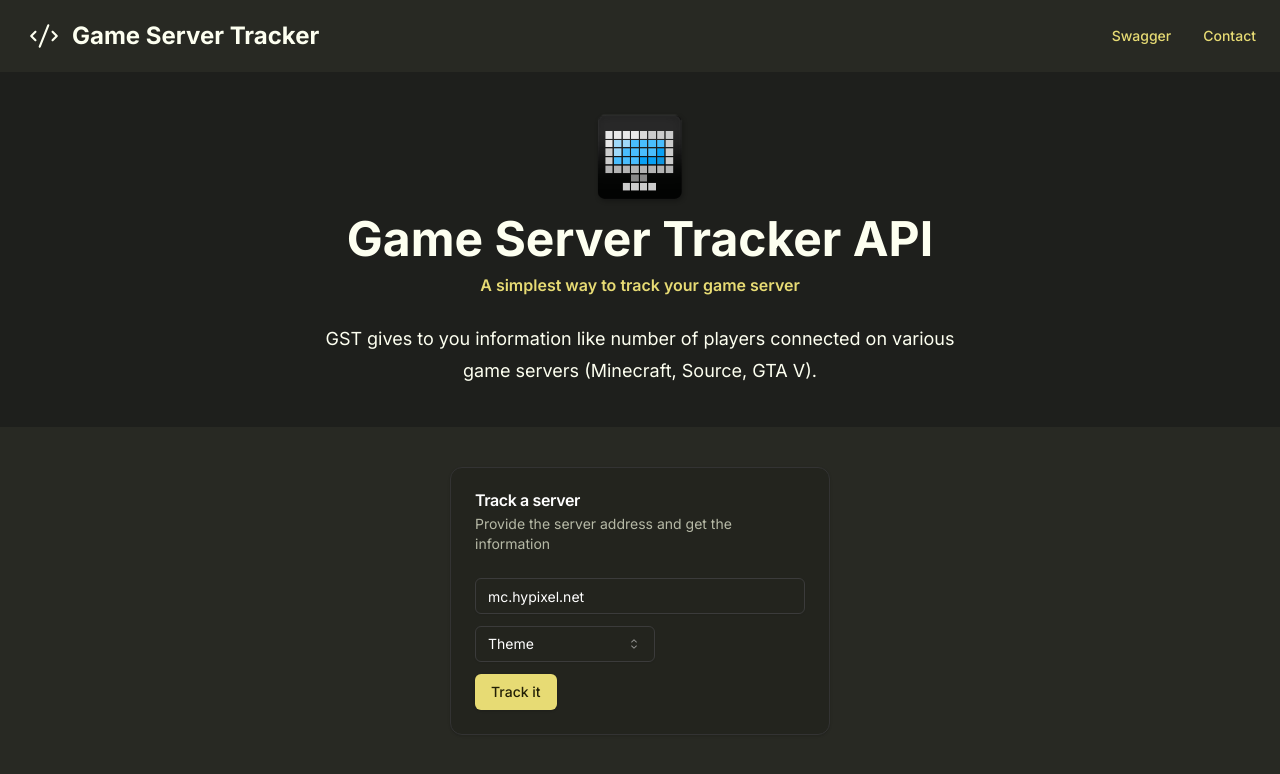
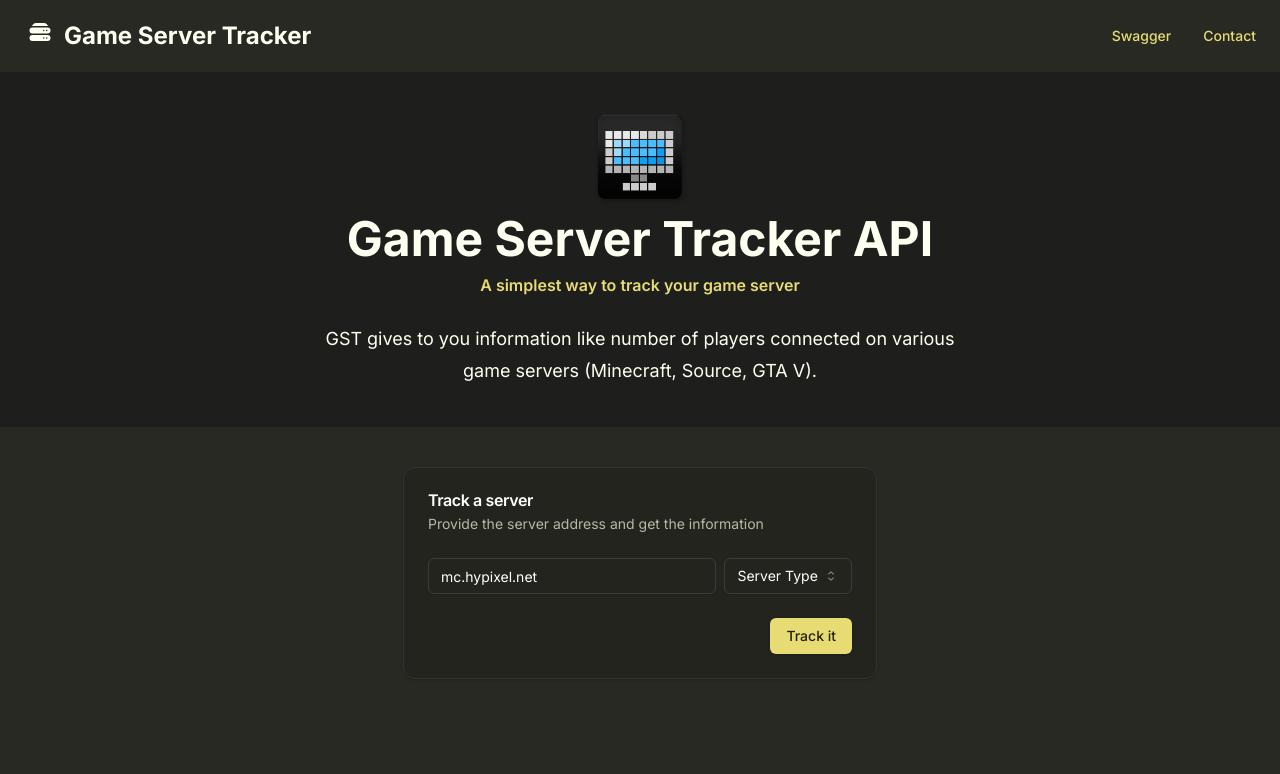
Before and after one commit to BliTz037/gst-website, a Next.js app: page / in a window 1280 px wide. Shown: the top 774 px of the page. Built offline with nearby package versions, Linux system fonts and the light colour scheme.

Commit message:
[ADD] icon + edit form

```diff
--- a/src/app/page.tsx
+++ b/src/app/page.tsx
@@ -4,6 +4,7 @@ import {
   Card,
   CardContent,
   CardDescription,
+  CardFooter,
   CardHeader,
   CardTitle,
 } from "@/components/ui/card";
@@ -48,7 +49,7 @@ export default function Home() {
         </section>
         <div className="container min-h-screen pt-6 lg:pt-10">
           <div className=" flex justify-center items-center">
-            <Card className="w-[380px]">
+            <Card>
               <CardHeader>
                 <CardTitle>Track a server</CardTitle>
                 <CardDescription>
@@ -56,21 +57,26 @@ export default function Home() {
                 </CardDescription>
               </CardHeader>
               <CardContent>
-                <div className="space-y-3">
+                <div className="flex flex-row space-x-2">
                   <Input value="mc.hypixel.net" placeholder="Server address" />
                   <Select>
                     <SelectTrigger className="w-[180px]">
-                      <SelectValue placeholder="Theme" />
+                      <SelectValue placeholder="Server Type" />
                     </SelectTrigger>
                     <SelectContent>
-                      <SelectItem value="light">Light</SelectItem>
-                      <SelectItem value="dark">Dark</SelectItem>
-                      <SelectItem value="system">System</SelectItem>
+                      <SelectItem value="mc">Minecraft Java Edition</SelectItem>
+                      <SelectItem value="mcbedrock">
+                        Minecraft Bedrock Edition
+                      </SelectItem>
+                      <SelectItem value="source">Source</SelectItem>
+                      <SelectItem value="fivem">FiveM / RedM</SelectItem>
                     </SelectContent>
                   </Select>
-                  <Button>Track it</Button>
                 </div>
               </CardContent>
+              <CardFooter className="justify-end">
+                <Button>Track it</Button>
+              </CardFooter>
             </Card>
           </div>
         </div>
--- a/src/components/header.tsx
+++ b/src/components/header.tsx
@@ -1,12 +1,12 @@
 import Link from "next/link";
 import { Button } from "@/components/ui/button";
-import { CodeIcon } from "@radix-ui/react-icons";
+import { ServerIcon } from "./icons/ServerIcon";
 
 export function Header() {
   return (
     <div className="flex items-center justify-between px-2">
       <div className="flex flex-row gap-3 p-5">
-        <CodeIcon width={32} height={32} />
+        <ServerIcon width={32} height={32} />
         <h1 className="font-heading text-xl md:text-2xl font-bold">Game Server Tracker</h1>
       </div>
       <div>
--- /dev/null
+++ b/src/components/icons/EyeIcon.tsx
@@ -0,0 +1,24 @@
+export const EyeIcon = (props: React.SVGProps<SVGSVGElement>) => {
+  return (
+    <svg
+      xmlns="http://www.w3.org/2000/svg"
+      fill="none"
+      viewBox="0 0 24 24"
+      strokeWidth={1.5}
+      stroke="currentColor"
+      className="size-6"
+      {...props}
+    >
+      <path
+        strokeLinecap="round"
+        strokeLinejoin="round"
+        d="M2.036 12.322a1.012 1.012 0 0 1 0-.639C3.423 7.51 7.36 4.5 12 4.5c4.638 0 8.573 3.007 9.963 7.178.07.207.07.431 0 .639C20.577 16.49 16.64 19.5 12 19.5c-4.638 0-8.573-3.007-9.963-7.178Z"
+      />
+      <path
+        strokeLinecap="round"
+        strokeLinejoin="round"
+        d="M15 12a3 3 0 1 1-6 0 3 3 0 0 1 6 0Z"
+      />
+    </svg>
+  );
+};
--- /dev/null
+++ b/src/components/icons/ServerIcon.tsx
@@ -0,0 +1,17 @@
+export const ServerIcon = (props: React.SVGProps<SVGSVGElement>) => {
+  return (
+    <svg
+      xmlns="http://www.w3.org/2000/svg"
+      viewBox="0 0 24 24"
+      fill="currentColor"
+      className="size-6"
+    >
+      <path d="M5.507 4.048A3 3 0 0 1 7.785 3h8.43a3 3 0 0 1 2.278 1.048l1.722 2.008A4.533 4.533 0 0 0 19.5 6h-15c-.243 0-.482.02-.715.056l1.722-2.008Z" />
+      <path
+        fillRule="evenodd"
+        d="M1.5 10.5a3 3 0 0 1 3-3h15a3 3 0 1 1 0 6h-15a3 3 0 0 1-3-3Zm15 0a.75.75 0 1 1-1.5 0 .75.75 0 0 1 1.5 0Zm2.25.75a.75.75 0 1 0 0-1.5.75.75 0 0 0 0 1.5ZM4.5 15a3 3 0 1 0 0 6h15a3 3 0 1 0 0-6h-15Zm11.25 3.75a.75.75 0 1 0 0-1.5.75.75 0 0 0 0 1.5ZM19.5 18a.75.75 0 1 1-1.5 0 .75.75 0 0 1 1.5 0Z"
+        clipRule="evenodd"
+      />
+    </svg>
+  );
+};
```
